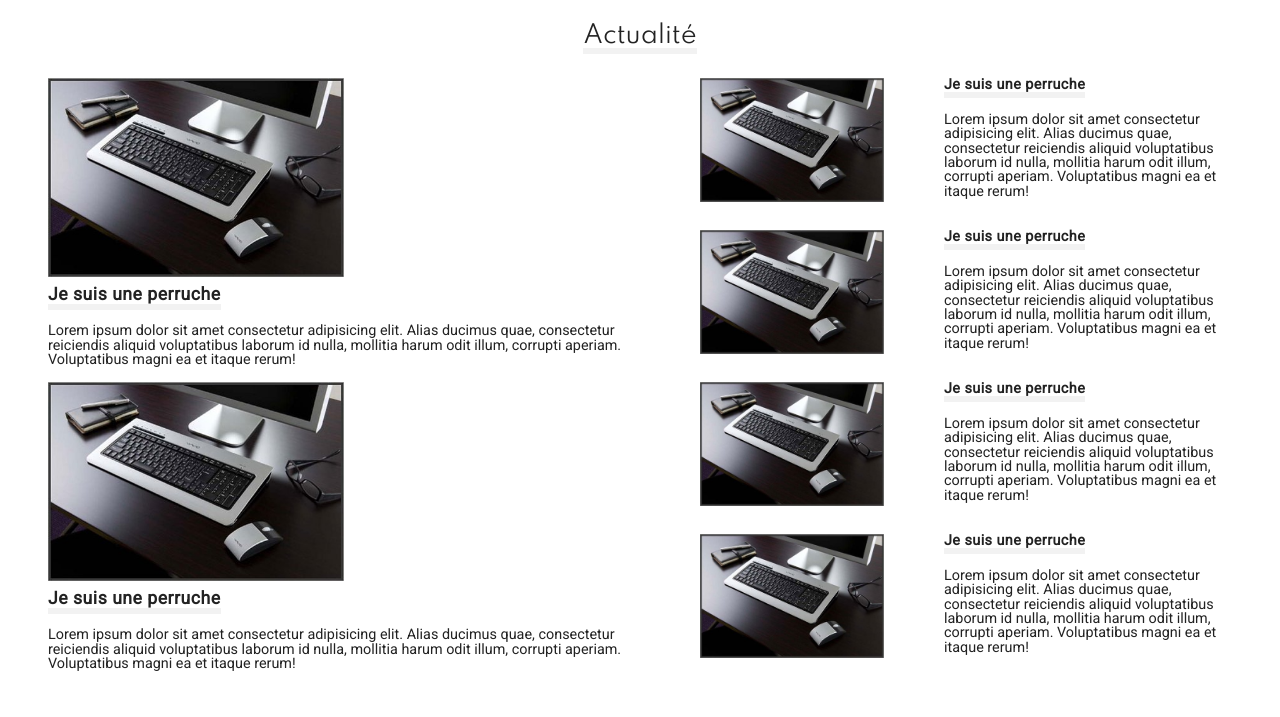
After one commit to Grognard-dev/projethistorique, a PHP site: page /actualiter.php in a window 1280 px wide. The commit adds this page. Shown: the top 717 px of the page. Run offline with PHP 8.4, Linux system fonts and the light colour scheme.

Commit message:
nouveau changement

```diff
--- /dev/null
+++ b/actualiter.php
@@ -0,0 +1,84 @@
+<!DOCTYPE html>
+<html lang="fr">
+
+<head>
+    <meta charset="UTF-8">
+    <meta name="viewport" content="width=device-width, initial-scale=1.0">
+    <title>Document</title>
+
+    <!-- Font Google -->
+    <link href="https://fonts.googleapis.com/css?family=Lato|Roboto|Spartan&display=swap" rel="stylesheet">
+
+    <!-- Own CSS -->
+    <link rel="stylesheet" href="css/reset.css">
+    <link rel="stylesheet" href="css/style.css">
+    <link rel="stylesheet" href="css/color.css">
+
+
+
+</head>
+
+<body>
+  <section class="bloc bg-white">
+    <h2 class="actual-titres">Actualité</h2>
+    <div class="actual-container">
+        <div class="actual-container-gauche">
+        <div class="actual-img">
+            <img src="img/photo1.jpg" alt="">
+        </div>
+        <h3 class="actual-titre">Je suis une perruche</h3>
+        <div class="actual-text">
+            <p>Lorem ipsum dolor sit amet consectetur adipisicing elit. Alias ducimus quae, consectetur reiciendis aliquid voluptatibus laborum id nulla, mollitia harum odit illum, corrupti aperiam. Voluptatibus magni ea et itaque rerum!</p>
+        </div>
+        <div class="actual-img">
+            <img src="img/photo1.jpg" alt="">
+        </div>
+        <h3 class="actual-titre">Je suis une perruche</h3>
+        <div class="actual-text">
+            <p>Lorem ipsum dolor sit amet consectetur adipisicing elit. Alias ducimus quae, consectetur reiciendis aliquid voluptatibus laborum id nulla, mollitia harum odit illum, corrupti aperiam. Voluptatibus magni ea et itaque rerum!</p>
+        </div>
+        </div>
+        <div class="actual-container-droite">
+        <div class="actual-img">
+            <img src="img/photo1.jpg" alt="">
+        </div>
+        <div>
+        <h3 class="actual-titre">Je suis une perruche</h3>
+        <div class="actual-text">
+            <p>Lorem ipsum dolor sit amet consectetur adipisicing elit. Alias ducimus quae, consectetur reiciendis aliquid voluptatibus laborum id nulla, mollitia harum odit illum, corrupti aperiam. Voluptatibus magni ea et itaque rerum!</p>
+        </div>
+        </div>
+          <div class="actual-img">
+            <img src="img/photo1.jpg" alt="">
+        </div>
+        <div>
+        <h3 class="actual-titre">Je suis une perruche</h3>
+        <div class="actual-text">
+            <p>Lorem ipsum dolor sit amet consectetur adipisicing elit. Alias ducimus quae, consectetur reiciendis aliquid voluptatibus laborum id nulla, mollitia harum odit illum, corrupti aperiam. Voluptatibus magni ea et itaque rerum!</p>
+        </div>
+        </div>
+           <div class="actual-img">
+            <img src="img/photo1.jpg" alt="">
+        </div>
+        <div>
+        <h3 class="actual-titre">Je suis une perruche</h3>
+        <div class="actual-text">
+            <p>Lorem ipsum dolor sit amet consectetur adipisicing elit. Alias ducimus quae, consectetur reiciendis aliquid voluptatibus laborum id nulla, mollitia harum odit illum, corrupti aperiam. Voluptatibus magni ea et itaque rerum!</p>
+        </div>
+        </div>
+           <div class="actual-img">
+            <img src="img/photo1.jpg" alt="">
+        </div>
+        <div>
+        <h3 class="actual-titre">Je suis une perruche</h3>
+        <div class="actual-text">
+            <p>Lorem ipsum dolor sit amet consectetur adipisicing elit. Alias ducimus quae, consectetur reiciendis aliquid voluptatibus laborum id nulla, mollitia harum odit illum, corrupti aperiam. Voluptatibus magni ea et itaque rerum!</p>
+        </div>
+        </div>
+    </div>
+    </div>
+  </section>
+
+</body>
+
+</html>
--- a/card-actu.php
+++ b/card-actu.php
@@ -3,6 +3,7 @@
   <title>My Now Amazing Webpage</title>
   <link rel="stylesheet" href="css/color.css">
   <link rel="stylesheet" href="css/style.css">
+  <link rel="stylesheet" href="css/reset.css">
 
 </head>
 <body>
--- /dev/null
+++ b/css/reset.css
@@ -0,0 +1,471 @@
+/* http://meyerweb.com/eric/tools/css/reset/
+   v2.0-modified | 20110126
+   License: none (public domain)
+*/
+
+html,
+body,
+div,
+span,
+applet,
+object,
+iframe,
+h1,
+h2,
+h3,
+h4,
+h5,
+h6,
+p,
+blockquote,
+pre,
+a,
+abbr,
+acronym,
+address,
+big,
+cite,
+code,
+del,
+dfn,
+em,
+img,
+ins,
+kbd,
+q,
+s,
+samp,
+small,
+strike,
+strong,
+sub,
+sup,
+tt,
+var,
+b,
+u,
+i,
+center,
+dl,
+dt,
+dd,
+ol,
+ul,
+li,
+fieldset,
+form,
+label,
+legend,
+table,
+caption,
+tbody,
+tfoot,
+thead,
+tr,
+th,
+td,
+article,
+aside,
+canvas,
+details,
+embed,
+figure,
+figcaption,
+footer,
+header,
+hgroup,
+menu,
+nav,
+output,
+ruby,
+section,
+summary,
+time,
+mark,
+audio,
+video {
+    margin: 0;
+    padding: 0;
+    border: 0;
+    font-size: 100%;
+    font: inherit;
+    vertical-align: baseline;
+}
+
+/* make sure to set some focus styles for accessibility */
+:focus {
+    outline: 0;
+}
+
+/* HTML5 display-role reset for older browsers */
+article,
+aside,
+details,
+figcaption,
+figure,
+footer,
+header,
+hgroup,
+menu,
+nav,
+section {
+    display: block;
+}
+
+body {
+    line-height: 1;
+}
+
+ol,
+ul {
+    list-style: none;
+}
+
+blockquote,
+q {
+    quotes: none;
+}
+
+blockquote:before,
+blockquote:after,
+q:before,
+q:after {
+    content: '';
+    content: none;
+}
+
+table {
+    border-collapse: collapse;
+    border-spacing: 0;
+}
+
+input[type=search]::-webkit-search-cancel-button,
+input[type=search]::-webkit-search-decoration,
+input[type=search]::-webkit-search-results-button,
+input[type=search]::-webkit-search-results-decoration {
+    -webkit-appearance: none;
+    -moz-appearance: none;
+}
+
+input[type=search] {
+    -webkit-appearance: none;
+    -moz-appearance: none;
+    -webkit-box-sizing: content-box;
+    -moz-box-sizing: content-box;
+    box-sizing: content-box;
+}
+
+textarea {
+    overflow: auto;
+    vertical-align: top;
+    resize: vertical;
+}
+
+/**
+ * Correct `inline-block` display not defined in IE 6/7/8/9 and Firefox 3.
+ */
+
+audio,
+canvas,
+video {
+    display: inline-block;
+    *display: inline;
+    *zoom: 1;
+    max-width: 100%;
+}
+
+/**
+ * Prevent modern browsers from displaying `audio` without controls.
+ * Remove excess height in iOS 5 devices.
+ */
+
+audio:not([controls]) {
+    display: none;
+    height: 0;
+}
+
+/**
+ * Address styling not present in IE 7/8/9, Firefox 3, and Safari 4.
+ * Known issue: no IE 6 support.
+ */
+
+[hidden] {
+    display: none;
+}
+
+/**
+ * 1. Correct text resizing oddly in IE 6/7 when body `font-size` is set using
+ *    `em` units.
+ * 2. Prevent iOS text size adjust after orientation change, without disabling
+ *    user zoom.
+ */
+
+html {
+    font-size: 100%;
+    /* 1 */
+    -webkit-text-size-adjust: 100%;
+    /* 2 */
+    -ms-text-size-adjust: 100%;
+    /* 2 */
+}
+
+/**
+ * Address `outline` inconsistency between Chrome and other browsers.
+ */
+
+a:focus {
+    outline: thin dotted;
+}
+
+/**
+ * Improve readability when focused and also mouse hovered in all browsers.
+ */
+
+a:active,
+a:hover {
+    outline: 0;
+}
+
+/**
+ * 1. Remove border when inside `a` element in IE 6/7/8/9 and Firefox 3.
+ * 2. Improve image quality when scaled in IE 7.
+ */
+
+img {
+    border: 0;
+    /* 1 */
+    -ms-interpolation-mode: bicubic;
+    /* 2 */
+}
+
+/**
+ * Address margin not present in IE 6/7/8/9, Safari 5, and Opera 11.
+ */
+
+figure {
+    margin: 0;
+}
+
+/**
+ * Correct margin displayed oddly in IE 6/7.
+ */
+
+form {
+    margin: 0;
+}
+
+/**
+ * Define consistent border, margin, and padding.
+ */
+
+fieldset {
+    border: 1px solid #c0c0c0;
+    margin: 0 2px;
+    padding: 0.35em 0.625em 0.75em;
+}
+
+/**
+ * 1. Correct color not being inherited in IE 6/7/8/9.
+ * 2. Correct text not wrapping in Firefox 3.
+ * 3. Correct alignment displayed oddly in IE 6/7.
+ */
+
+legend {
+    border: 0;
+    /* 1 */
+    padding: 0;
+    white-space: normal;
+    /* 2 */
+    *margin-left: -7px;
+    /* 3 */
+}
+
+/**
+ * 1. Correct font size not being inherited in all browsers.
+ * 2. Address margins set differently in IE 6/7, Firefox 3+, Safari 5,
+ *    and Chrome.
+ * 3. Improve appearance and consistency in all browsers.
+ */
+
+button,
+input,
+select,
+textarea {
+    font-size: 100%;
+    /* 1 */
+    margin: 0;
+    /* 2 */
+    vertical-align: baseline;
+    /* 3 */
+    *vertical-align: middle;
+    /* 3 */
+}
+
+/**
+ * Address Firefox 3+ setting `line-height` on `input` using `!important` in
+ * the UA stylesheet.
+ */
+
+button,
+input {
+    line-height: normal;
+}
+
+/**
+ * Address inconsistent `text-transform` inheritance for `button` and `select`.
+ * All other form control elements do not inherit `text-transform` values.
+ * Correct `button` style inheritance in Chrome, Safari 5+, and IE 6+.
+ * Correct `select` style inheritance in Firefox 4+ and Opera.
+ */
+
+button,
+select {
+    text-transform: none;
+}
+
+/**
+ * 1. Avoid the WebKit bug in Android 4.0.* where (2) destroys native `audio`
+ *    and `video` controls.
+ * 2. Correct inability to style clickable `input` types in iOS.
+ * 3. Improve usability and consistency of cursor style between image-type
+ *    `input` and others.
+ * 4. Remove inner spacing in IE 7 without affecting normal text inputs.
+ *    Known issue: inner spacing remains in IE 6.
+ */
+
+button,
+html input[type="button"],
+/* 1 */
+input[type="reset"],
+input[type="submit"] {
+    -webkit-appearance: button;
+    /* 2 */
+    cursor: pointer;
+    /* 3 */
+    *overflow: visible;
+    /* 4 */
+}
+
+/**
+ * Re-set default cursor for disabled elements.
+ */
+
+button[disabled],
+html input[disabled] {
+    cursor: default;
+}
+
+/**
+ * 1. Address box sizing set to content-box in IE 8/9.
+ * 2. Remove excess padding in IE 8/9.
+ * 3. Remove excess padding in IE 7.
+ *    Known issue: excess padding remains in IE 6.
+ */
+
+input[type="checkbox"],
+input[type="radio"] {
+    box-sizing: border-box;
+    /* 1 */
+    padding: 0;
+    /* 2 */
+    *height: 13px;
+    /* 3 */
+    *width: 13px;
+    /* 3 */
+}
+
+/**
+ * 1. Address `appearance` set to `searchfield` in Safari 5 and Chrome.
+ * 2. Address `box-sizing` set to `border-box` in Safari 5 and Chrome
+ *    (include `-moz` to future-proof).
+ */
+
+input[type="search"] {
+    -webkit-appearance: textfield;
+    /* 1 */
+    -moz-box-sizing: content-box;
+    -webkit-box-sizing: content-box;
+    /* 2 */
+    box-sizing: content-box;
+}
+
+/**
+ * Remove inner padding and search cancel button in Safari 5 and Chrome
+ * on OS X.
+ */
+
+input[type="search"]::-webkit-search-cancel-button,
+input[type="search"]::-webkit-search-decoration {
+    -webkit-appearance: none;
+}
+
+/**
+ * Remove inner padding and border in Firefox 3+.
+ */
+
+button::-moz-focus-inner,
+input::-moz-focus-inner {
+    border: 0;
+    padding: 0;
+}
+
+/**
+ * 1. Remove default vertical scrollbar in IE 6/7/8/9.
+ * 2. Improve readability and alignment in all browsers.
+ */
+
+textarea {
+    overflow: auto;
+    /* 1 */
+    vertical-align: top;
+    /* 2 */
+}
+
+/**
+ * Remove most spacing between table cells.
+ */
+
+table {
+    border-collapse: collapse;
+    border-spacing: 0;
+}
+
+html,
+button,
+input,
+select,
+textarea {
+    color: #222;
+}
+
+
+::-moz-selection {
+    background: #b3d4fc;
+    text-shadow: none;
+}
+
+::selection {
+    background: #b3d4fc;
+    text-shadow: none;
+}
+
+img {
+    vertical-align: middle;
+}
+
+fieldset {
+    border: 0;
+    margin: 0;
+    padding: 0;
+}
+
+textarea {
+    resize: vertical;
+}
+
+.chromeframe {
+    margin: 0.2em 0;
+    background: #ccc;
+    color: #000;
+    padding: 0.2em 0;
+}
--- a/css/style.css
+++ b/css/style.css
@@ -147,15 +147,97 @@ h2 {
   cursor: pointer;
 }
 
+
+
+
 .carousel__pagination__button--active, .carousel__pagination__button:hover {
   transform: scale(1.4);
 }
 
 
-@media screen and (min-width: 350px) {
+@media screen and (min-width: 320px) {
   #carousel1{
     width: 70%;
   }
+  .actual-container{
+  display: flex;
+  flex-direction: column;
+  margin-left: 0.5em;
+margin-right: 0.5em;
+}
+  .actual-titres  {
+    text-align: center;
+    width: fit-content;
+    border-bottom: 6px solid#f2f2f2;
+    font-size: 1.7em;
+    margin-bottom: 0.3em;
+    margin-left: 3.5em;
+    margin-right: 3.5em;
+    margin-top: 0.3em;
+
+}
+  .actual-titre  {
+    width: -webkit-fit-content;
+    width: -moz-fit-content;
+    width: fit-content;
+    border-bottom: 6px solid #f2f2f2;
+    font-family: 'Roboto',sans-serif;
+    letter-spacing: 0.03em;
+    font-size: 1.1em;
+    font-weight: bold;
+}
+  .actual-text{
+    margin-top: 1em;
+    margin-bottom: 1em;
+  }
+  .actual-img img{
+  width: 18.5em;
+  margin-bottom: 0.6em;
+}
+
+}
+  @media screen and (min-width: 768px) {
+   .actual-titres{
+   margin: auto;
+    width: -webkit-fit-content;
+    width: -moz-fit-content;
+    width: fit-content;
+    border-bottom: 6px solid #f2f2f2;
+    font-size: 1.5em;
+    text-align: center;
+    margin-top: 1em;
+    margin-bottom: 1em;
+   }
+   .actual-container{
+  display: grid;
+  grid-template-columns: 1fr 1fr;
+  margin-right: 2em;
+  margin-left: 2em;
+}
+  .actual-container-droite{
+    display: grid;
+    grid-template-columns: 1fr 1fr;
+    justify-items: center;
+  }
+  .actual-container-droite .actual-text{
+    font-size: 0.9em;
+
+  }
+  .actual-container-droite .actual-img img{
+    width: 11.5em;
+  }
+  .actual-container-droite .actual-titre{
+    font-size: 0.9em;
+
+  }
+  .actual-container-gauche{
+    margin-left: 1em;
+    margin-right: 1em;
+  }
+  .actual-container-gauche .actual-text{
+    font-size: 0.9em;
+  }
+
 }
 @media screen and (min-width: 800px) {
   #carousel1{
@@ -163,6 +245,7 @@ h2 {
     padding: 0;
   }
 }
+
   @media screen and (min-width: 870px) {
   #carousel1{
     width: 100%;
--- a/index.php
+++ b/index.php
@@ -10,6 +10,7 @@
     <link href="https://fonts.googleapis.com/css?family=Lato|Roboto|Spartan&display=swap" rel="stylesheet">
 
     <!-- Own CSS -->
+    <link rel="stylesheet" href="css/footer.css">
     <link rel="stylesheet" href="css/style.css">
     <link rel="stylesheet" href="css/color.css">
 
@@ -19,7 +20,6 @@
 <body>
 
 
-
 </body>
 
 </html>
```
Also changed, not shown: css/footer.css (added, +16 -0 lines), footer.php (added, +9 -0 lines).
